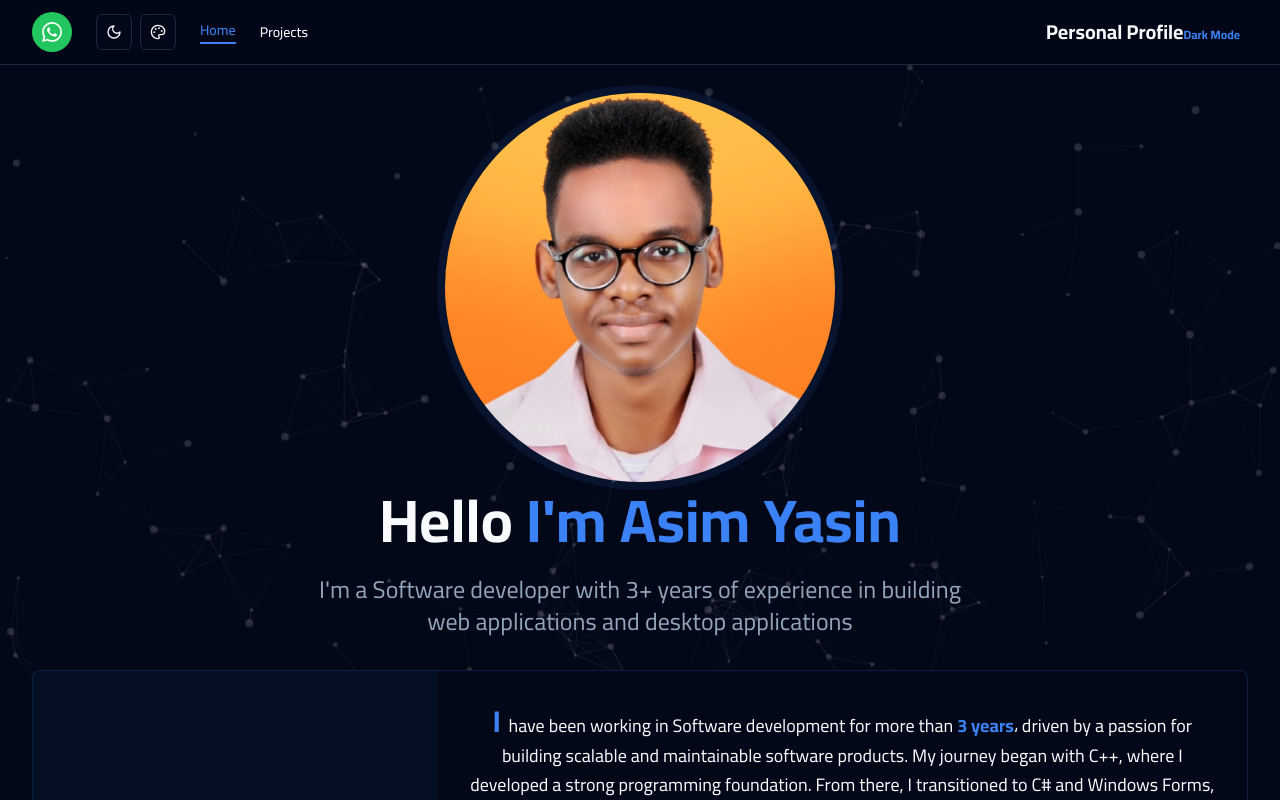
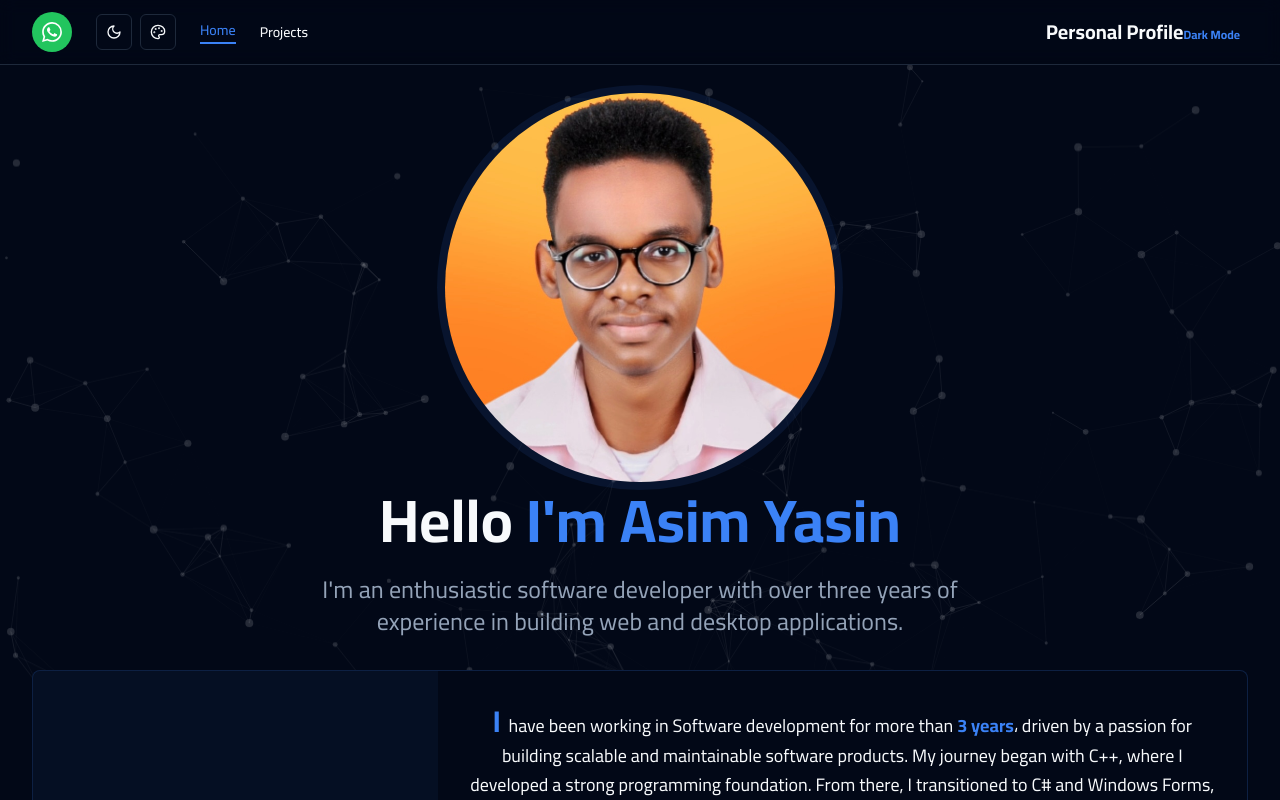
Before and after one commit to ASIMYASINOMERAHMED/portfolio, a Next.js app: page / in a window 1280 px wide. Shown: the top 800 px of the page. Built offline with nearby package versions, Linux system fonts and the light colour scheme.

Commit message:
develop sharable Link

```diff
--- a/app/client.tsx
+++ b/app/client.tsx
@@ -28,6 +28,10 @@ export default function ClientLayout({
     <html lang="en" dir="ltr" suppressHydrationWarning>
       <head>
         <meta name="color-scheme" content="light dark" />
+        <meta property="og:title" content="Portfolio" />
+<meta property="og:description" content="My personal profile, displays my skills, experiences, and projects" />
+<meta property="og:image" content="/imags/10.jpg" />
+<meta property="og:url" content="portfolio-asimyasinomerahmeds-projects.vercel.app" />
       </head>
       <body className={`${cairo.className} antialiased transition-colors duration-300`}>
         <ThemeProvider
--- a/app/page.tsx
+++ b/app/page.tsx
@@ -32,7 +32,7 @@ export default function Home() {
                 Hello <AnimatedText text="I'm Asim Yasin" className="text-primary" />
               </h1>
               <p className="text-xl md:text-2xl text-muted-foreground mb-8 max-w-2xl">
-                I&apos;m a Software developer with 3+ years of experience in building web applications and desktop applications
+              I&apos;m an enthusiastic software developer with over three years of experience in building web and desktop applications.
               </p>
               <Card className="border-primary/20 overflow-hidden hover-scale">
             <div className="md:flex">
```
Also changed, not shown: public/imags/10.jpg (added).
